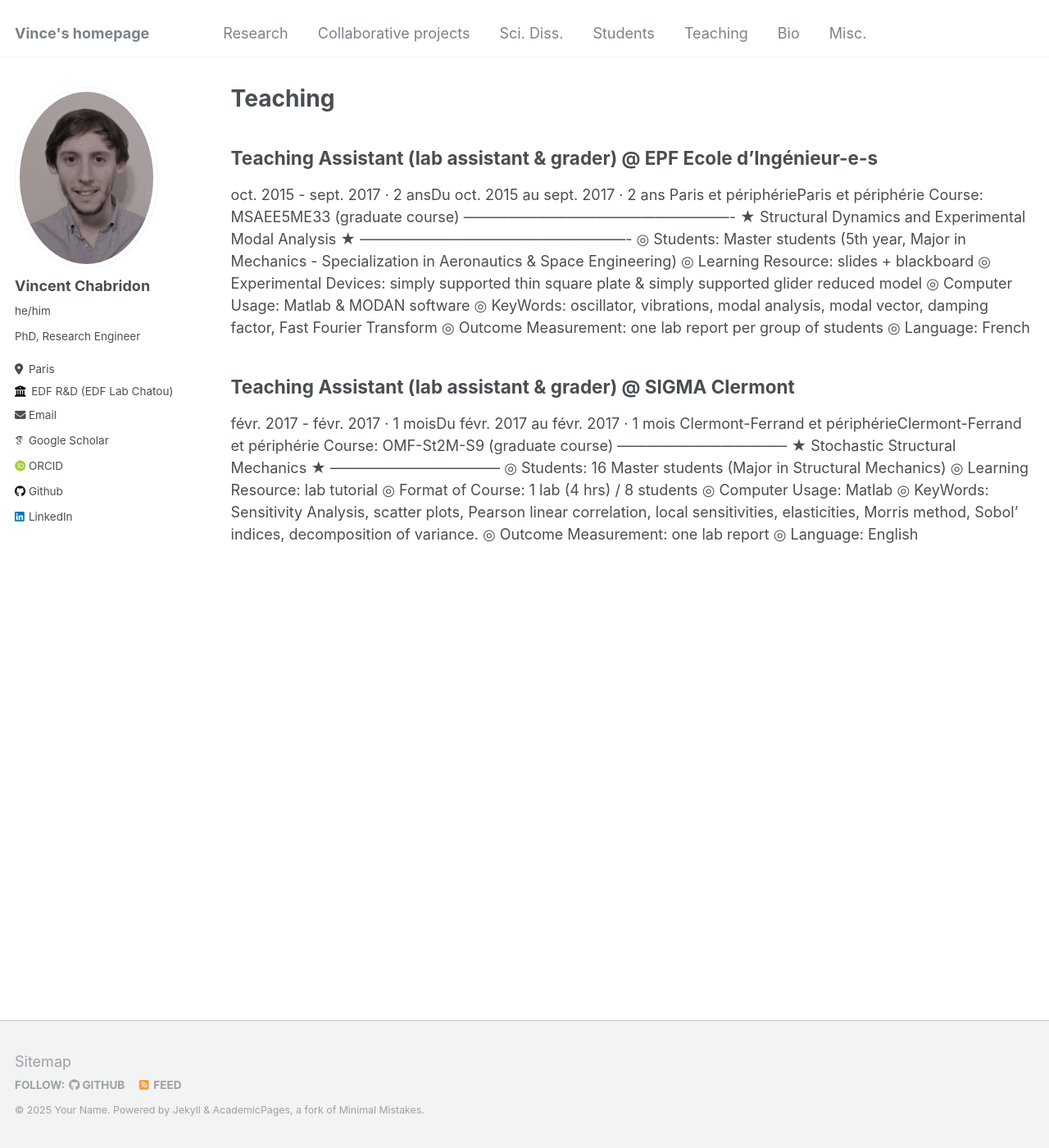
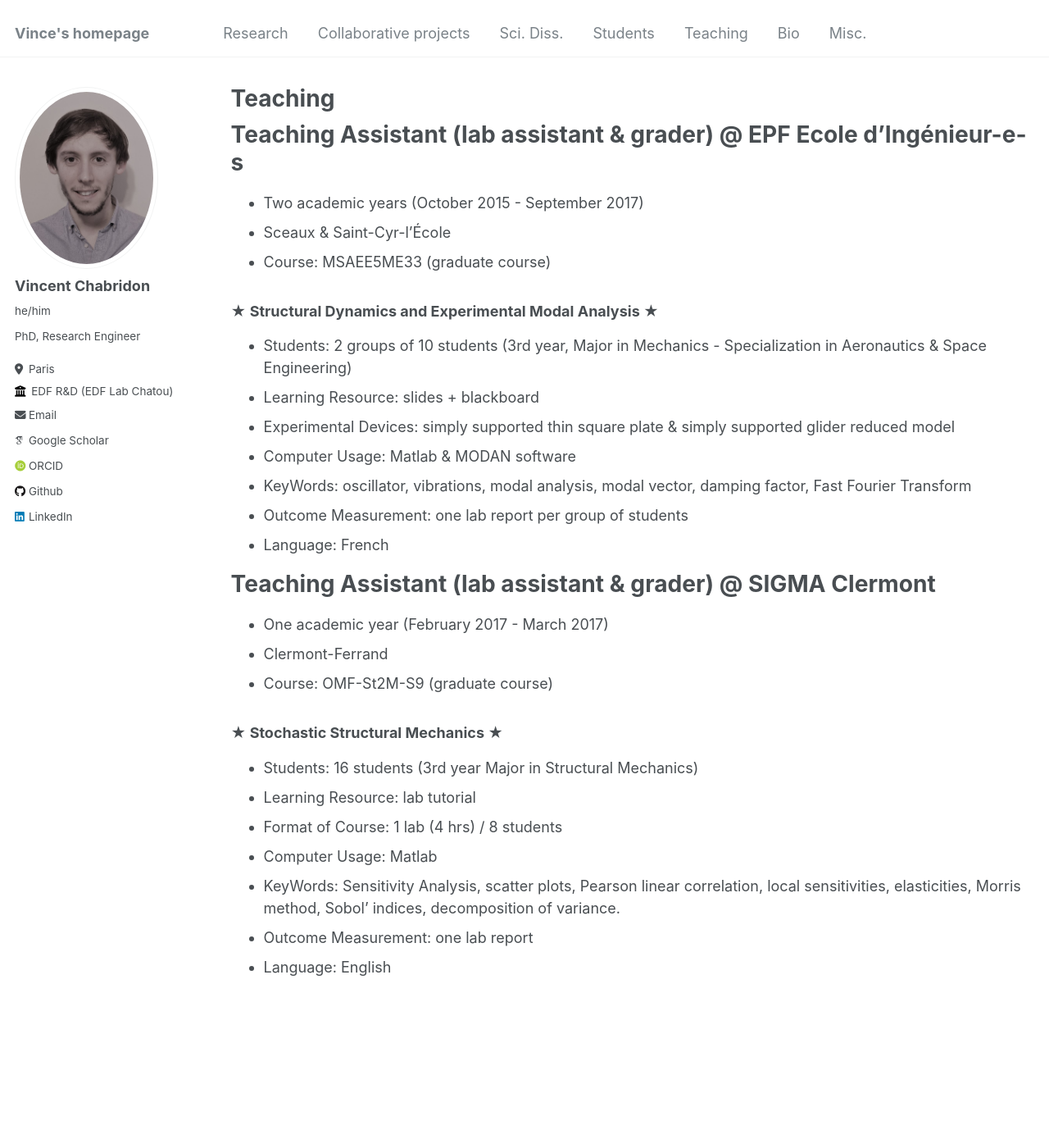
Before and after one commit to vchabri/vchabri.github.io, a Jekyll site: the page built from _pages/teaching_experiences.md, in a window 1280 px wide and 1400 px high. Shown: the whole window at 82% size. Built offline with Jekyll 4.4.1, drawn with Linux system fonts in a browser that asks for light colours; some web fonts are replaced.

Commit message:
Update teaching_experiences.md

```diff
--- a/_pages/teaching_experiences.md
+++ b/_pages/teaching_experiences.md
@@ -6,32 +6,30 @@ author_profile: true
 ---
 
 
-## Teaching Assistant (lab assistant & grader) @ EPF Ecole d'Ingénieur-e-s
-oct. 2015 - sept. 2017 · 2 ansDu oct. 2015 au sept. 2017 · 2 ans
-Paris et périphérieParis et périphérie
-Course: MSAEE5ME33 (graduate course)
--------------------------------------------------------
-★ Structural Dynamics and Experimental Modal Analysis ★
--------------------------------------------------------
-◎ Students: Master students (5th year, Major in Mechanics - Specialization in Aeronautics & Space Engineering)
-◎ Learning Resource: slides + blackboard
-◎ Experimental Devices: simply supported thin square plate & simply supported glider reduced model
-◎ Computer Usage: Matlab & MODAN software
-◎ KeyWords: oscillator, vibrations, modal analysis, modal vector, damping factor, Fast Fourier Transform
-◎ Outcome Measurement: one lab report per group of students
-◎ Language: French
+# Teaching Assistant (lab assistant & grader) @ EPF Ecole d'Ingénieur-e-s
+- Two academic years (October 2015 - September 2017)
+- Sceaux & Saint-Cyr-l'École
+- Course: MSAEE5ME33 (graduate course)
 
-## Teaching Assistant (lab assistant & grader) @ SIGMA Clermont
-févr. 2017 - févr. 2017 · 1 moisDu févr. 2017 au févr. 2017 · 1 mois
-Clermont-Ferrand et périphérieClermont-Ferrand et périphérie
-Course: OMF-St2M-S9 (graduate course)
------------------------------------
-★ Stochastic Structural Mechanics ★
------------------------------------
-◎ Students: 16 Master students (Major in Structural Mechanics)
-◎ Learning Resource: lab tutorial
-◎ Format of Course: 1 lab (4 hrs) / 8 students
-◎ Computer Usage: Matlab
-◎ KeyWords: Sensitivity Analysis, scatter plots, Pearson linear correlation, local sensitivities, elasticities, Morris method, Sobol' indices, decomposition of variance.
-◎ Outcome Measurement: one lab report
-◎ Language: English
+### ★ Structural Dynamics and Experimental Modal Analysis ★
+- Students: 2 groups of 10 students (3rd year, Major in Mechanics - Specialization in Aeronautics & Space Engineering)
+- Learning Resource: slides + blackboard
+- Experimental Devices: simply supported thin square plate & simply supported glider reduced model
+- Computer Usage: Matlab & MODAN software
+- KeyWords: oscillator, vibrations, modal analysis, modal vector, damping factor, Fast Fourier Transform
+- Outcome Measurement: one lab report per group of students
+- Language: French
+
+# Teaching Assistant (lab assistant & grader) @ SIGMA Clermont
+- One academic year (February 2017 - March 2017)
+- Clermont-Ferrand
+- Course: OMF-St2M-S9 (graduate course)
+
+### ★ Stochastic Structural Mechanics ★
+- Students: 16 students (3rd year Major in Structural Mechanics)
+- Learning Resource: lab tutorial
+- Format of Course: 1 lab (4 hrs) / 8 students
+- Computer Usage: Matlab
+- KeyWords: Sensitivity Analysis, scatter plots, Pearson linear correlation, local sensitivities, elasticities, Morris method, Sobol' indices, decomposition of variance.
+- Outcome Measurement: one lab report
+- Language: English
```
